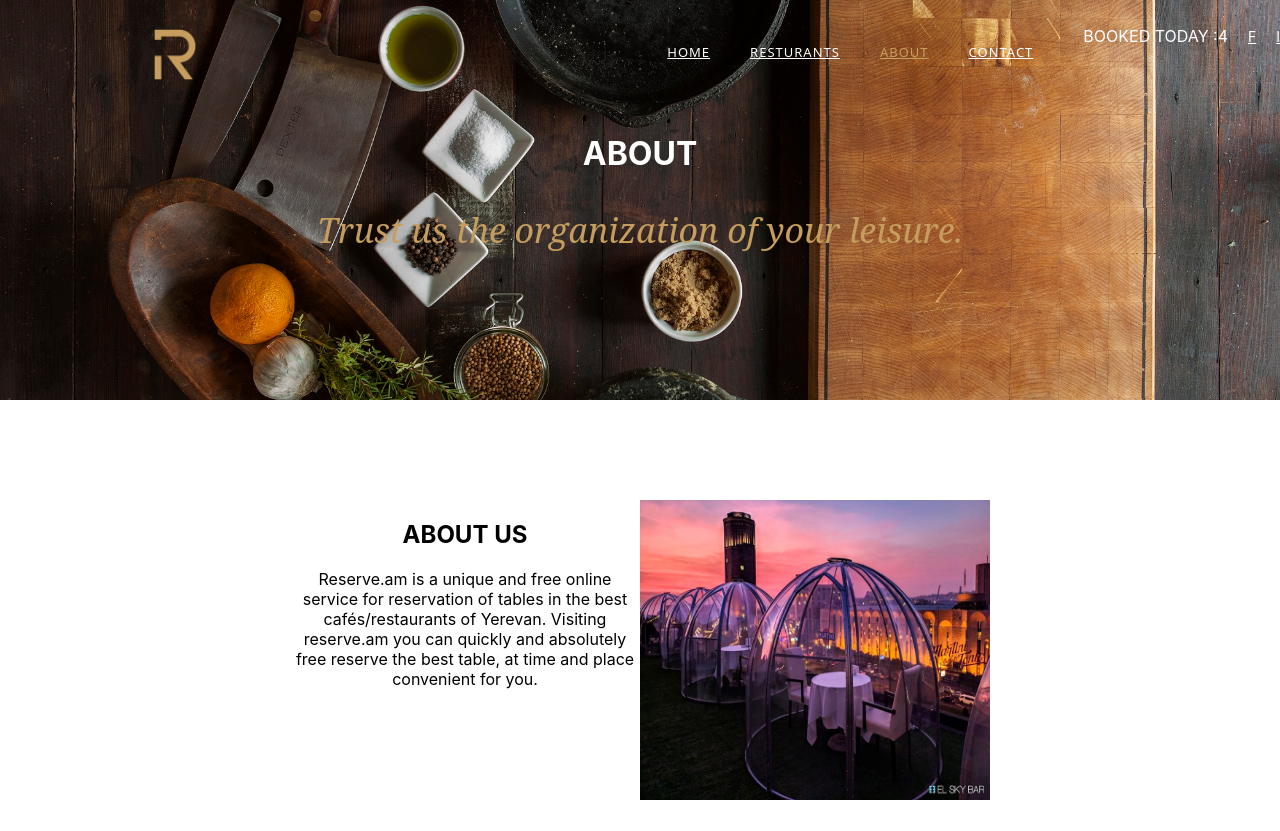
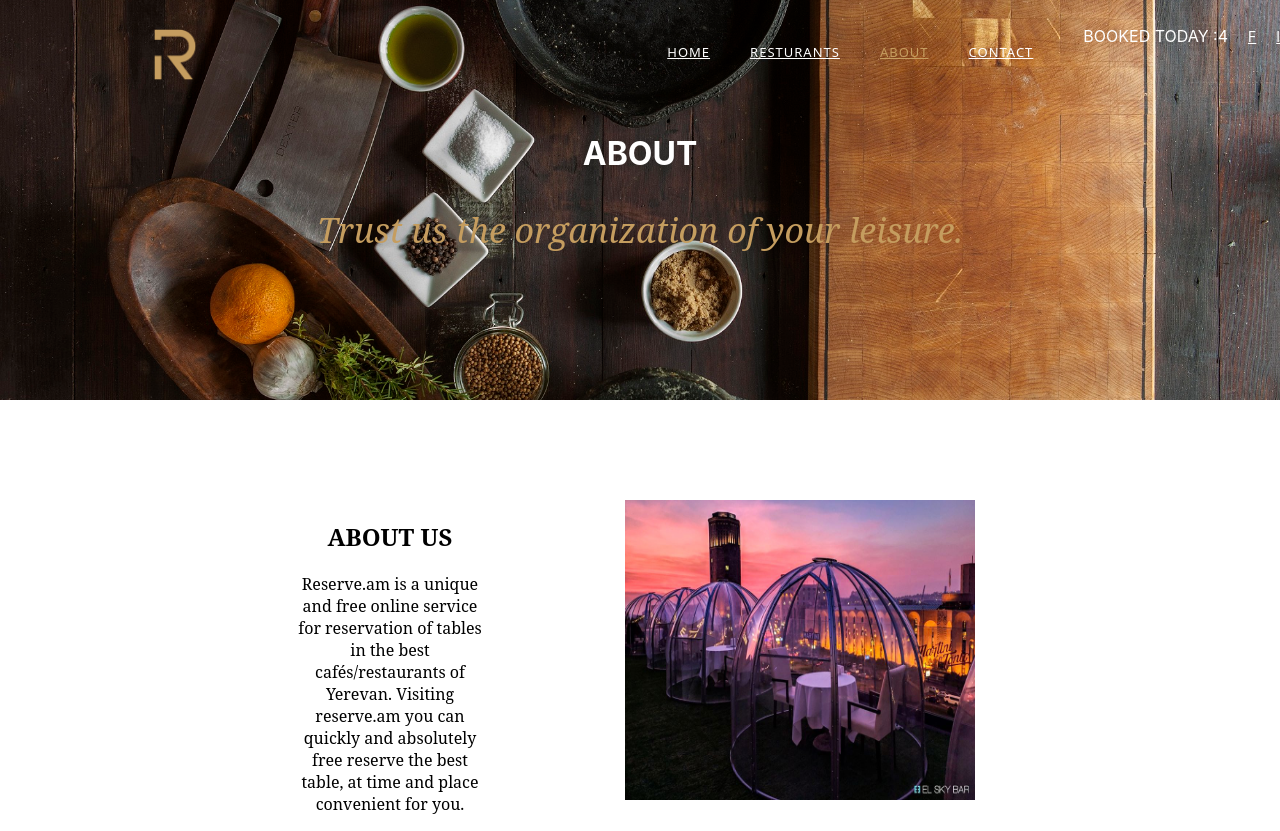
Before and after one commit to taron0/reserve-table, a React (Create React App) app: page /about in a window 1280 px wide. Before the commit the page ends 804 px from the top, so only its background shows below. Built offline with nearby package versions, Linux system fonts and the light colour scheme.

Commit message:
new styles

```diff
--- a/src/components/pages/about/About.css
+++ b/src/components/pages/about/About.css
@@ -17,19 +17,19 @@
     border: none;
     outline: 0;
     text-align: center;
-    display: flex;
-    flex-direction: row;
     min-width: 700px;
+    display: grid;
+    grid-template-columns: 2fr 1fr;
+    grid-column-gap: 120px;
+    font-family: 'Noto Serif', snas-serif;
+}
 
-
-}
 .abouth-tex {
-    width: 200px;
+    width: 400px;
     margin: 0 auto;
-    /*position: relative;*/
-    /*z-index: 2;*/
     margin-right: 25px;
 }
+
 .about-img > img {
     width: 350px;
     height: 300px;
@@ -45,19 +45,15 @@
     font-family: inherit;
     vertical-align: baseline;
     text-decoration: none;
-    margin: 0;
-    padding: 0;
 }
 
 .about-title {
     margin: 0;
-
     position: absolute;
     top: 50%;
     left: 50%;
     margin-right: -50%;
     transform: translate(-50%, -50%) ;
-
 }
 
 .h4{
--- a/src/components/pages/contact/contact.css
+++ b/src/components/pages/contact/contact.css
@@ -100,5 +100,6 @@ html[lang='hy'] .section-title h4 {
     width: 400px;
     margin: 0 auto;
     text-align: center;
+    font-family: 'Noto Serif', serif;
 
 }
```
